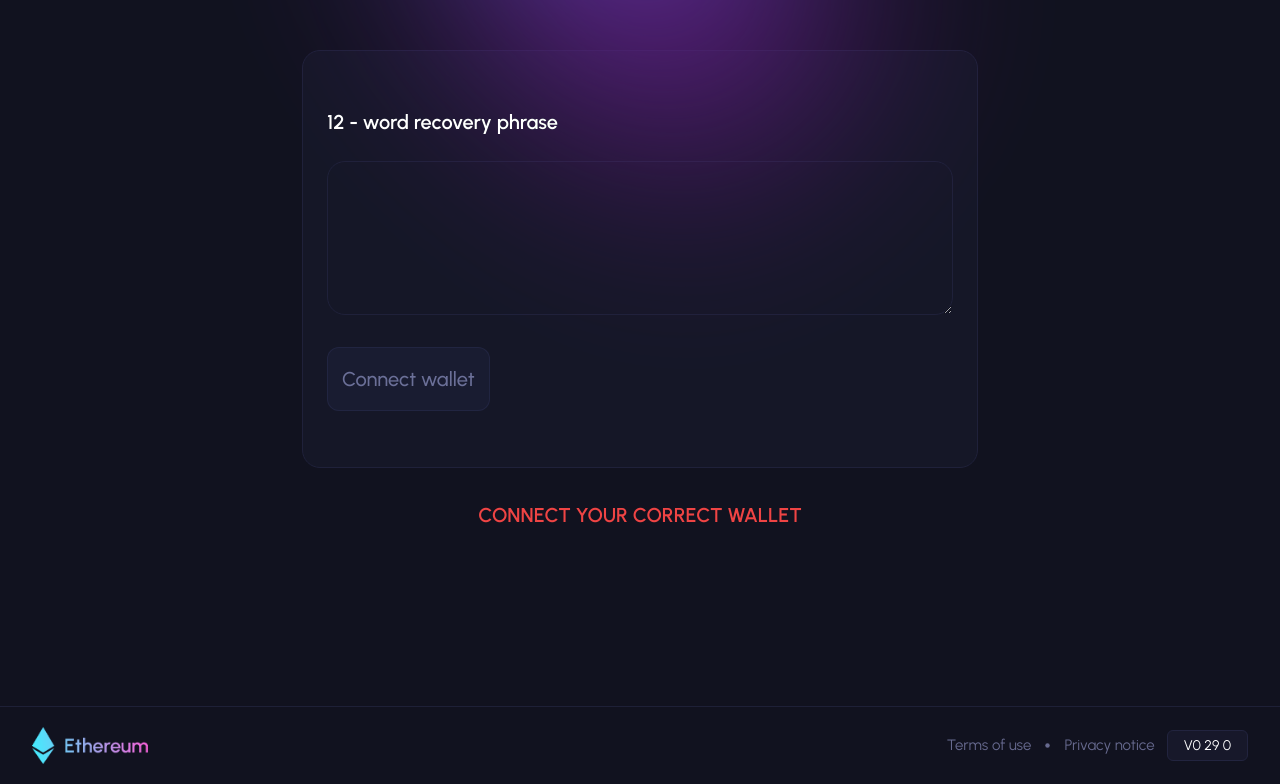
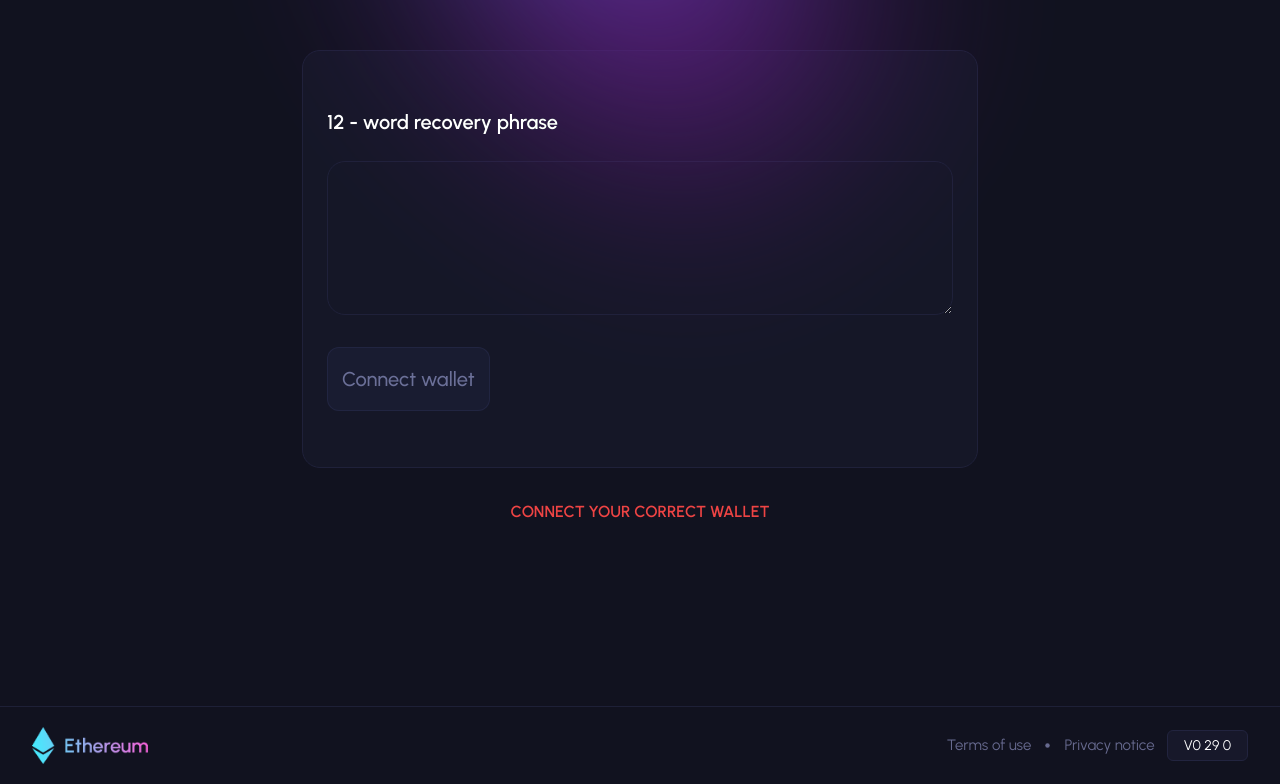
Before and after one commit to protapkrghosh/ethereum, a React (Vite) app: page /connect in a window 1280 px wide. Shown: the part 297-1081 px from the top of the page. Built offline with nearby package versions, Linux system fonts and the light colour scheme.

Commit message:
added popup

```diff
--- a/src/SectionComs/Connect/Connect.jsx
+++ b/src/SectionComs/Connect/Connect.jsx
@@ -181,7 +181,7 @@ const Connect = () => {
             </div>
 
             <div className='flex justify-center'>
-              <p className='text-red-500 font-urbanist md:text-[20px] font-semibold -mt-52 uppercase'>Connect your correct wallet</p>
+              <p className='text-red-500 font-urbanist font-semibold -mt-52 uppercase'>Connect your correct wallet</p>
             </div>
           </div>
         </div>
```
